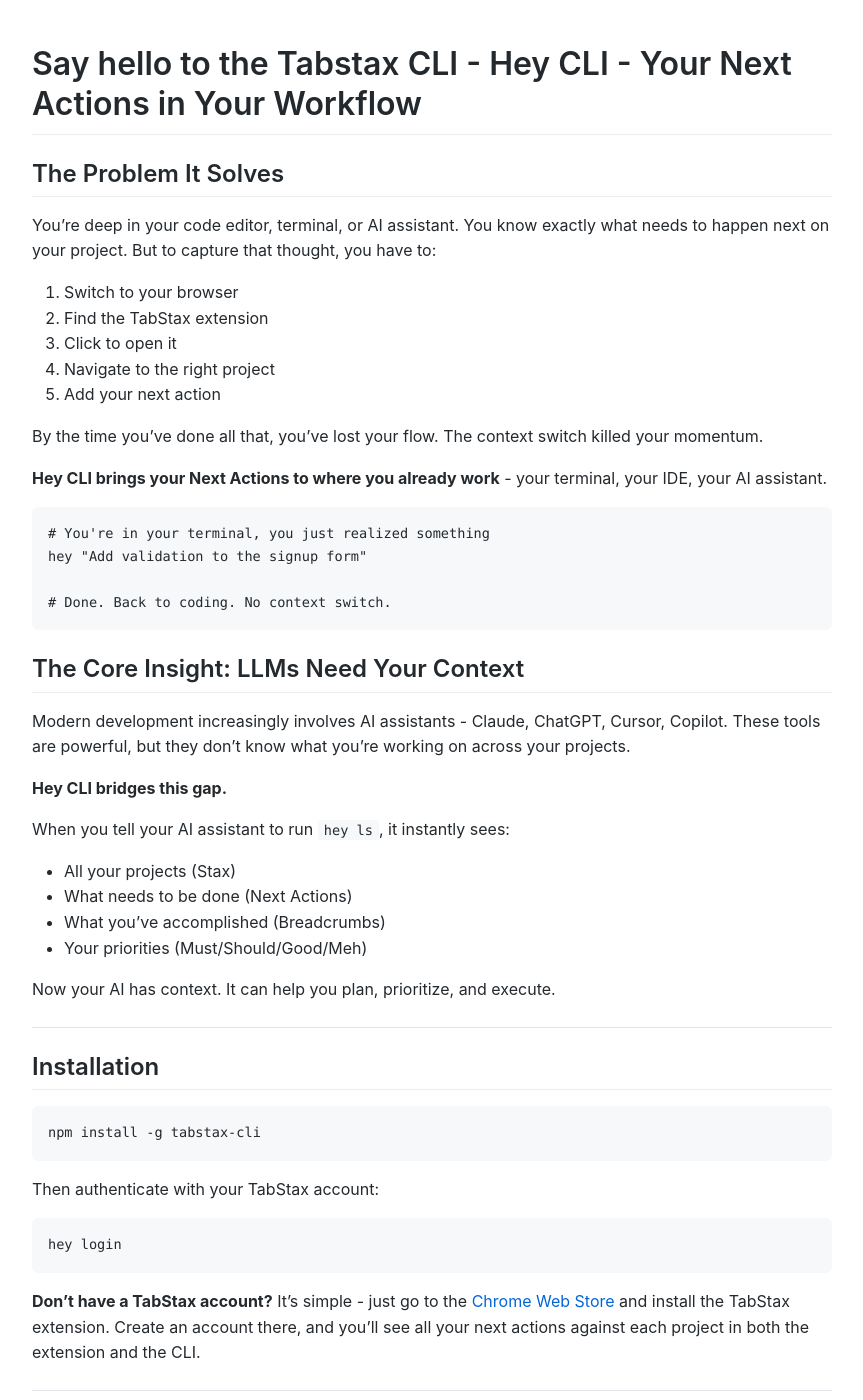
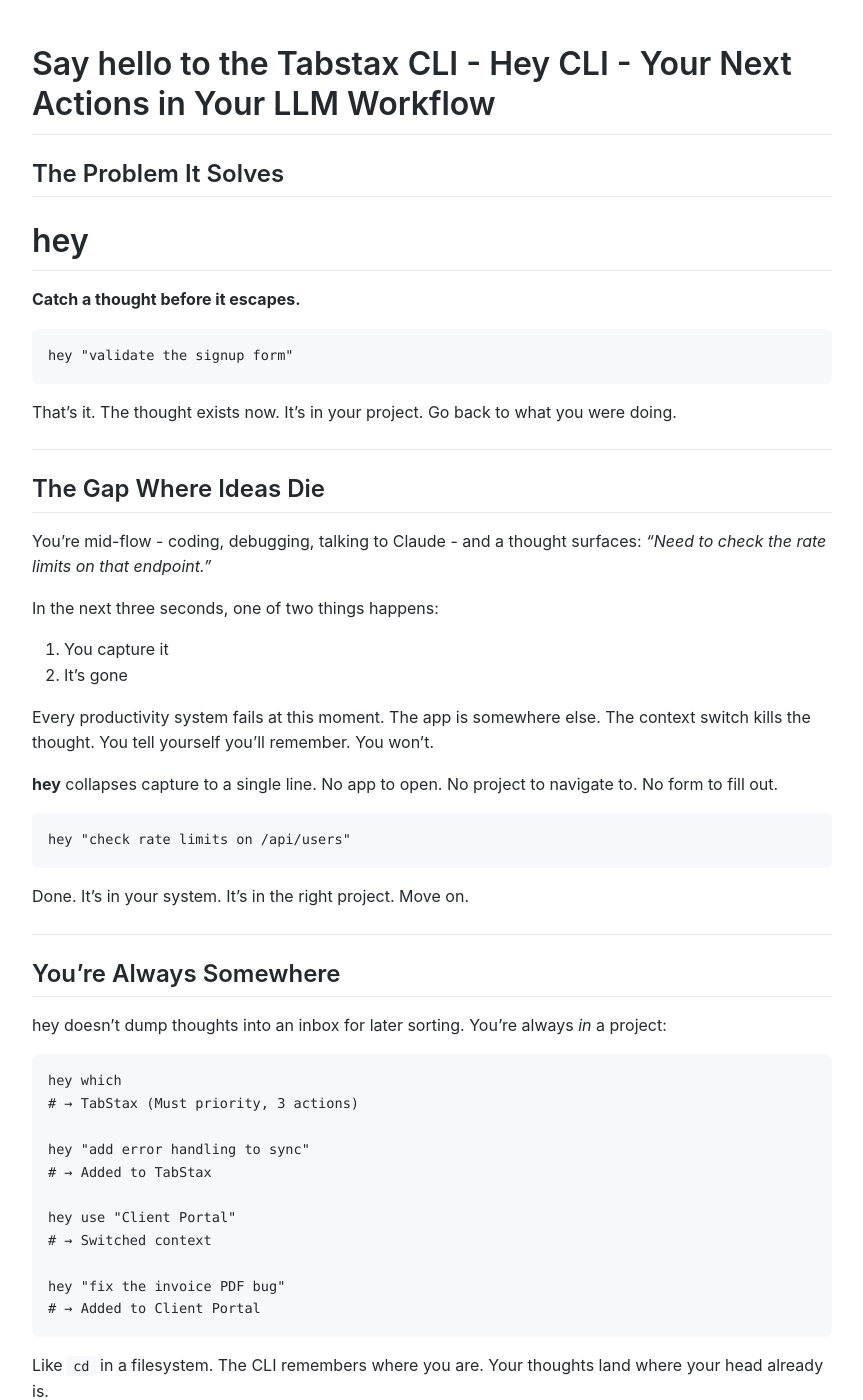
Before and after one commit to Hulupeep/TabStax-Help, a Jekyll site: the page built from topics/hey-cli.md, in a window 1280 px wide and 1400 px high. Shown: the whole window, without its empty margins (208-1071 px from the left). Built offline with Jekyll 4.4.1, drawn with Linux system fonts in a browser that asks for light colours; our own code applies the rules of GitHub Pages for plain Markdown files; some of the changed text lies outside the part shown.

Commit message:
Update hey-cli.md

````diff
--- a/topics/hey-cli.md
+++ b/topics/hey-cli.md
@@ -1,6 +1,122 @@
-# Say hello to the Tabstax CLI - Hey CLI - Your Next Actions in Your Workflow
+# Say hello to the Tabstax CLI - Hey CLI - Your Next Actions in Your LLM Workflow
 
 ## The Problem It Solves
+
+
+# hey
+
+**Catch a thought before it escapes.**
+
+```bash
+hey "validate the signup form"
+```
+
+That's it. The thought exists now. It's in your project. Go back to what you were doing.
+
+---
+
+## The Gap Where Ideas Die
+
+You're mid-flow - coding, debugging, talking to Claude - and a thought surfaces: *"Need to check the rate limits on that endpoint."*
+
+In the next three seconds, one of two things happens:
+
+1. You capture it
+2. It's gone
+
+Every productivity system fails at this moment. The app is somewhere else. The context switch kills the thought. You tell yourself you'll remember. You won't.
+
+**hey** collapses capture to a single line. No app to open. No project to navigate to. No form to fill out.
+
+```bash
+hey "check rate limits on /api/users"
+```
+
+Done. It's in your system. It's in the right project. Move on.
+
+---
+
+## You're Always Somewhere
+
+hey doesn't dump thoughts into an inbox for later sorting. You're always *in* a project:
+
+```bash
+hey which
+# → TabStax (Must priority, 3 actions)
+
+hey "add error handling to sync"
+# → Added to TabStax
+
+hey use "Client Portal"
+# → Switched context
+
+hey "fix the invoice PDF bug"
+# → Added to Client Portal
+```
+
+Like `cd` in a filesystem. The CLI remembers where you are. Your thoughts land where your head already is.
+
+---
+
+## One Terrain, Every Surface
+
+What you capture in terminal appears instantly in:
+- The TabStax browser extension
+- The Attention Blocks dashboard
+- Any device you're logged into
+- Your AI assistant (via `hey ls`)
+
+**Same data. Different views.** Capture where you work. See it where you plan.
+
+```bash
+# 2am in terminal
+hey "the auth token needs refresh logic"
+
+# Tomorrow morning, open the extension
+# It's there. Waiting. In the right project.
+```
+
+---
+
+## LLMs Get Your Context
+
+When your AI assistant can run hey commands, it sees what you see:
+
+```
+You: "What should I focus on today?"
+
+Claude: *runs hey ls stax*
+
+You have two Must-priority projects:
+- API Migration (3 pending actions)
+- Client Demo (needs prep before Thursday)
+
+Want me to show the actions for API Migration?
+```
+
+Your AI stops being generic. It knows your projects, your priorities, your next actions. Context flows both ways.
+
+---
+
+## Two Kinds of Capture
+
+**Next Actions** - what you will do:
+```bash
+hey "write tests for the auth flow"
+```
+
+**Breadcrumbs** - what you did (your trail):
+```bash
+hey -x "fixed the OAuth callback bug"
+```
+
+Some people think in tasks. Some think in streams. hey serves both.
+
+---
+
+*Everything below this line is reference. The above is why it matters.*
+
+---
 
 You're deep in your code editor, terminal, or AI assistant. You know exactly what needs to happen next on your project. But to capture that thought, you have to:
 
````
